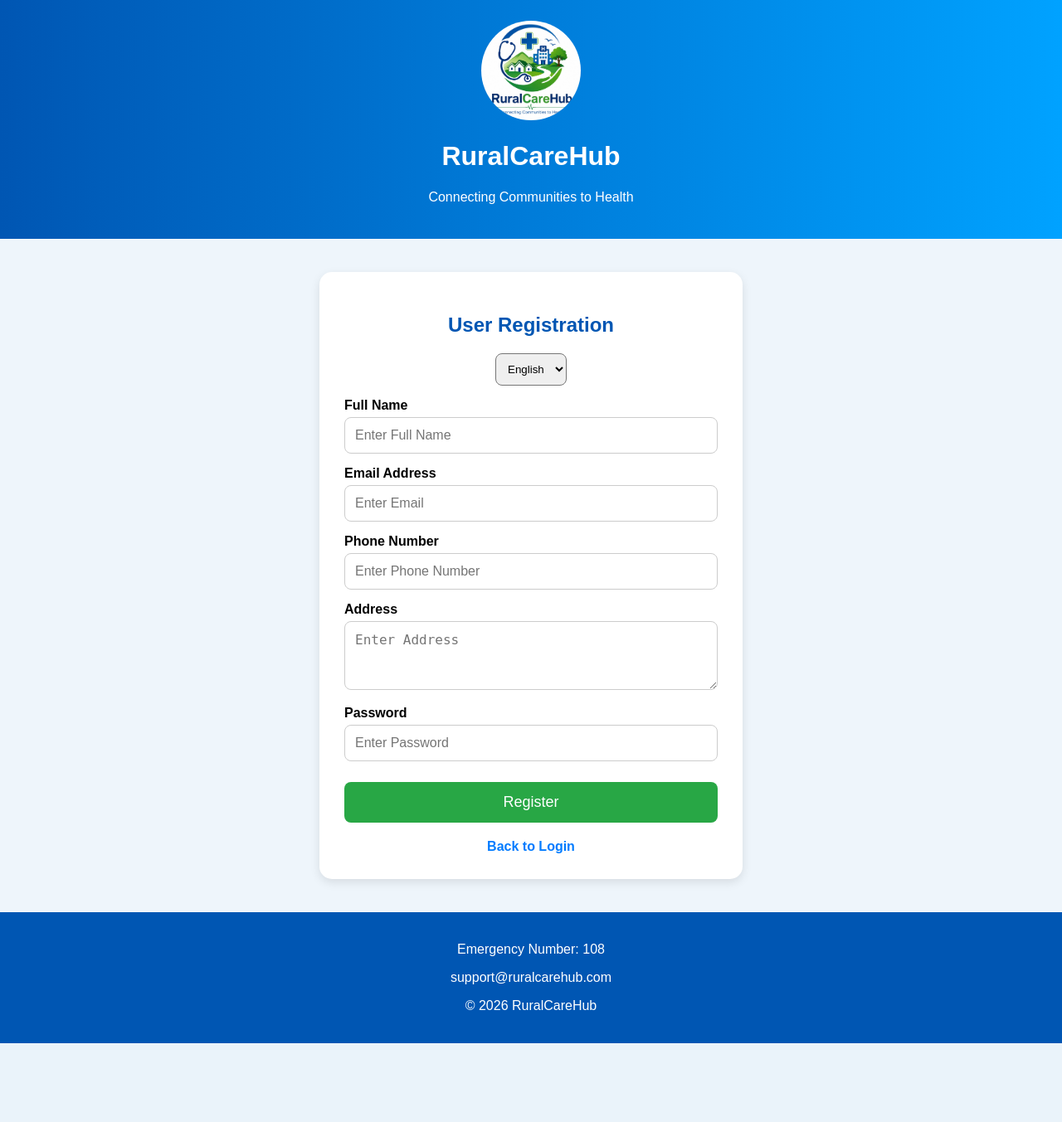
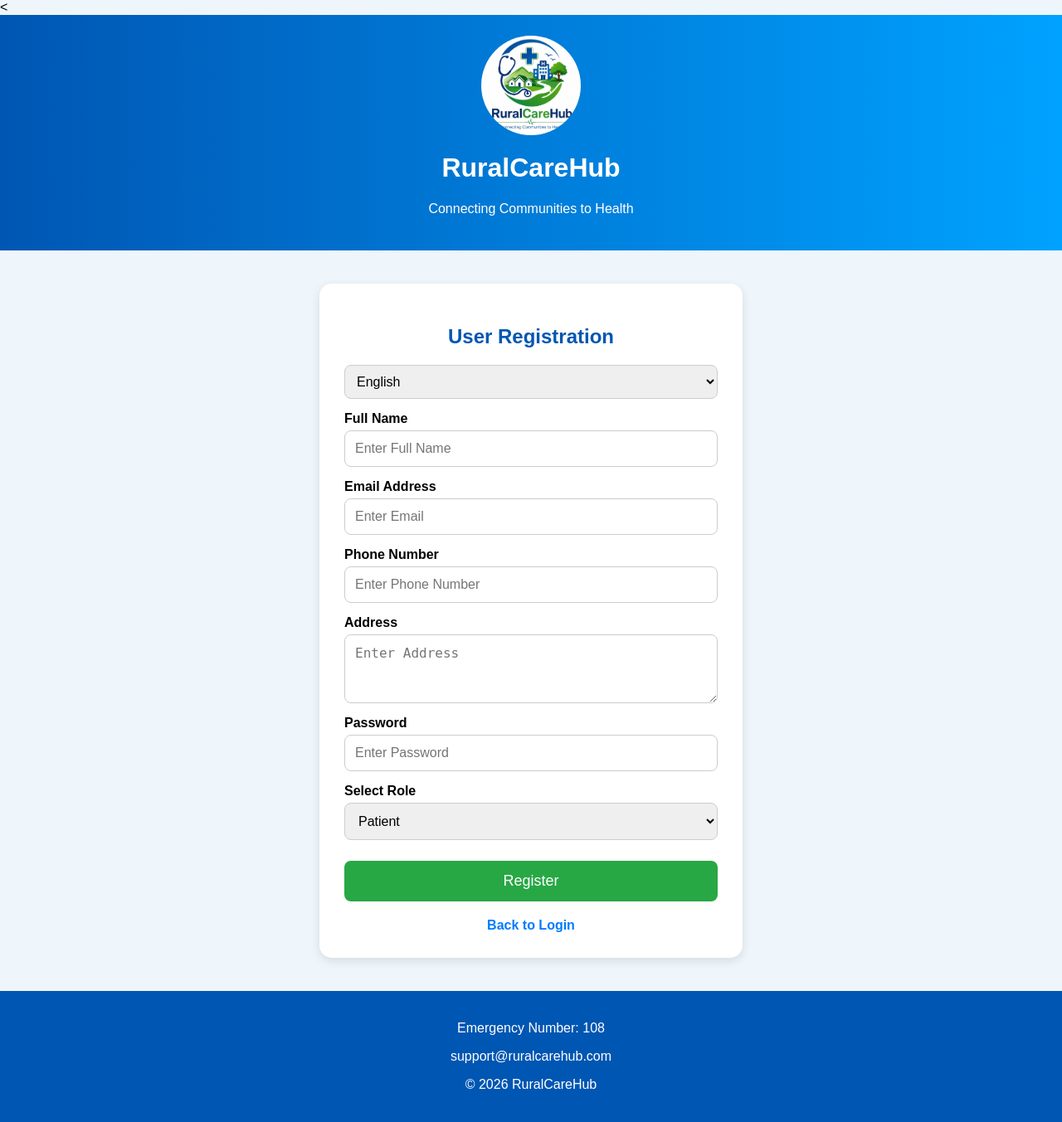
Before and after one commit to BandariAkshitha/RuralCareHub, a Flask app: page /register in a window 1280 px wide. Shown: the whole page at 83% size. Before the commit the page ends 1258 px from the top, so only its background shows below. Run offline with Flask 3, Linux system fonts and the light colour scheme.

Commit message:
updated project

```diff
--- a/app.py
+++ b/app.py
@@ -10,7 +10,6 @@ app.config['SQLALCHEMY_TRACK_MODIFICATIONS'] = False
 db = SQLAlchemy(app)
 
 
-# USER TABLE
 class User(db.Model):
 
     id = db.Column(db.Integer, primary_key=True)
@@ -24,6 +23,8 @@ class User(db.Model):
     address = db.Column(db.String(200))
 
     password = db.Column(db.String(100))
+
+    role = db.Column(db.String(50))
 
 
 # APPOINTMENT TABLE
@@ -99,7 +100,6 @@ class Prescription(db.Model):
 def home():
     return redirect('/login')
 
-
 # LOGIN PAGE
 @app.route('/login', methods=['GET', 'POST'])
 def login():
@@ -110,27 +110,27 @@ def login():
         password = request.form.get('password')
         role = request.form.get('role')
 
-        user = User.query.filter_by(
-            email=email,
-            password=password
-        ).first()
-
-        if user:
-
-            if role == "Admin":
+        # Admin Login
+        if role == "admin":
                 return redirect('/admin')
 
-            elif role == "Doctor":
-                return redirect('/doctor-dashboard')
+        # Patient Login
+        elif role == "patient":
+            user = User.query.filter_by(
+                email=email,
+                password=password
+            ).first()
 
+            if user:
+                return redirect('/patient')
             else:
-                return redirect('/patient')
+                return "Invalid Patient Login"
 
-        else:
-            return "Invalid Email or Password"
+        # Doctor Login
+        elif role == "doctor":
+            return redirect('/doctor-dashboard')
 
     return render_template('login.html')
-
 @app.route('/select-role')
 def select_role():
     return render_template('select_role.html')
@@ -147,13 +147,15 @@ def register():
         phone = request.form.get('phone')
         address = request.form.get('address')
         password = request.form.get('password')
+        role = request.form.get('role')
 
         new_user = User(
             name=name,
             email=email,
             phone=phone,
             address=address,
-            password=password
+            password=password,
+            role=role
         )
 
         db.session.add(new_user)
--- a/templates/register.html
+++ b/templates/register.html
@@ -1,4 +1,4 @@
-<!DOCTYPE html>
+<<!DOCTYPE html>
 <html lang="en">
 
 <head>
@@ -52,7 +52,9 @@ label{
     font-weight:bold;
 }
 
-input, textarea{
+input,
+textarea,
+select{
     width:100%;
     padding:12px;
     border:1px solid #ccc;
@@ -71,6 +73,10 @@ input, textarea{
     color:white;
     font-size:18px;
     cursor:pointer;
+}
+
+.register-btn:hover{
+    background:#1f8a38;
 }
 
 .login-link{
@@ -149,6 +155,7 @@ input, textarea{
         </label>
 
         <input type="text"
+               name="name"
                placeholder="Enter Full Name"
                required>
 
@@ -157,6 +164,7 @@ input, textarea{
         </label>
 
         <input type="email"
+               name="email"
                placeholder="Enter Email"
                required>
 
@@ -165,6 +173,7 @@ input, textarea{
         </label>
 
         <input type="text"
+               name="phone"
                placeholder="Enter Phone Number"
                required>
 
@@ -172,7 +181,8 @@ input, textarea{
             Address
         </label>
 
-        <textarea rows="3"
+        <textarea name="address"
+                  rows="3"
                   placeholder="Enter Address"
                   required></textarea>
 
@@ -181,8 +191,29 @@ input, textarea{
         </label>
 
         <input type="password"
+               name="password"
                placeholder="Enter Password"
                required>
+
+        <label id="role-label">
+            Select Role
+        </label>
+
+        <select name="role" required>
+
+            <option value="Patient">
+                Patient
+            </option>
+
+            <option value="Doctor">
+                Doctor
+            </option>
+
+            <option value="Admin">
+                Admin
+            </option>
+
+        </select>
 
         <button type="submit"
                 class="register-btn"
@@ -236,6 +267,7 @@ email:"Email Address",
 phone:"Phone Number",
 address:"Address",
 password:"Password",
+role:"Select Role",
 register:"Register",
 login:"Back to Login"
 },
@@ -249,6 +281,7 @@ email:"ईमेल पता",
 phone:"फोन नंबर",
 address:"पता",
 password:"पासवर्ड",
+role:"भूमिका चुनें",
 register:"रजिस्टर",
 login:"लॉगिन पर वापस जाएं"
 },
@@ -262,6 +295,7 @@ email:"ఈమెయిల్ చిరునామా",
 phone:"ఫోన్ నంబర్",
 address:"చిరునామా",
 password:"పాస్‌వర్డ్",
+role:"పాత్రను ఎంచుకోండి",
 register:"రిజిస్టర్",
 login:"లాగిన్‌కు తిరిగి వెళ్ళండి"
 }
@@ -299,6 +333,9 @@ translations[lang].address;
 document.getElementById("password-label").innerText =
 translations[lang].password;
 
+document.getElementById("role-label").innerText =
+translations[lang].role;
+
 document.getElementById("register-btn").innerText =
 translations[lang].register;
 
```
Also changed, not shown: templates/login.html (+6 -4 lines), instance/ruralcarehub.db.
